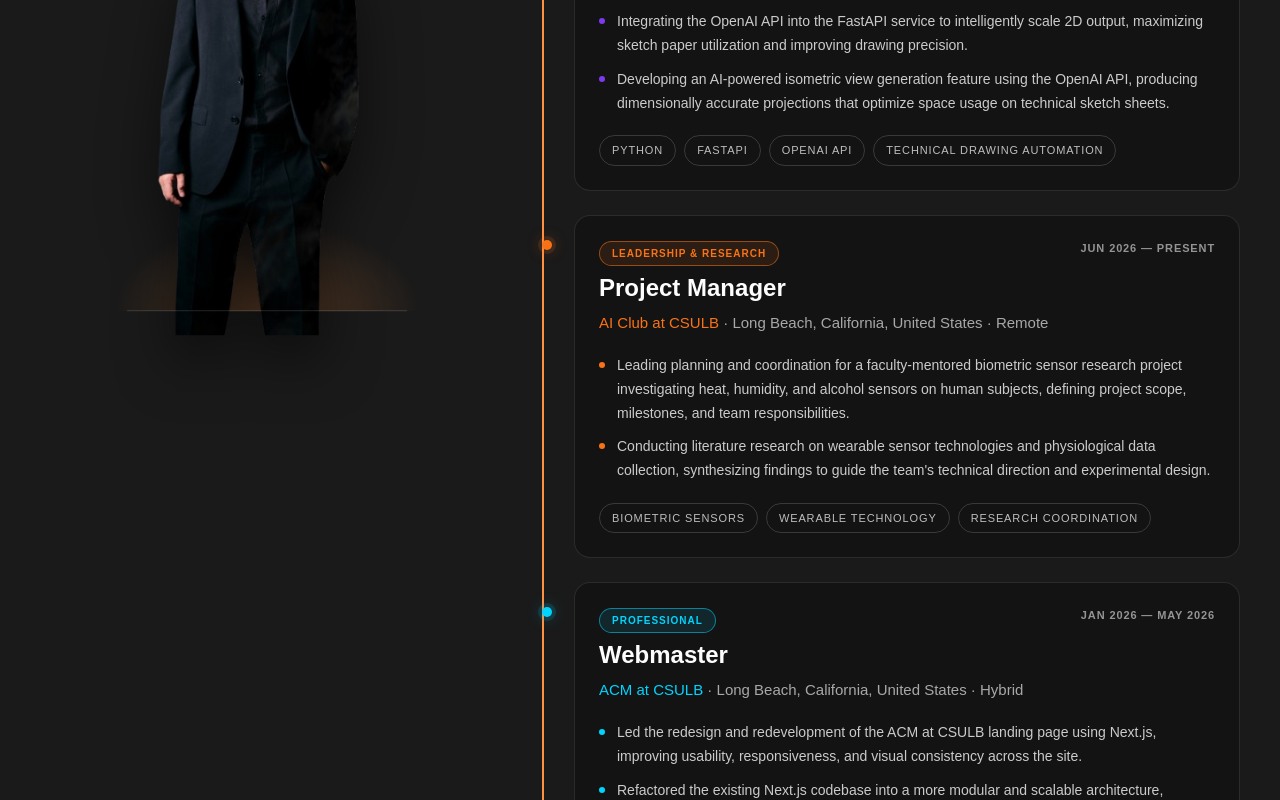
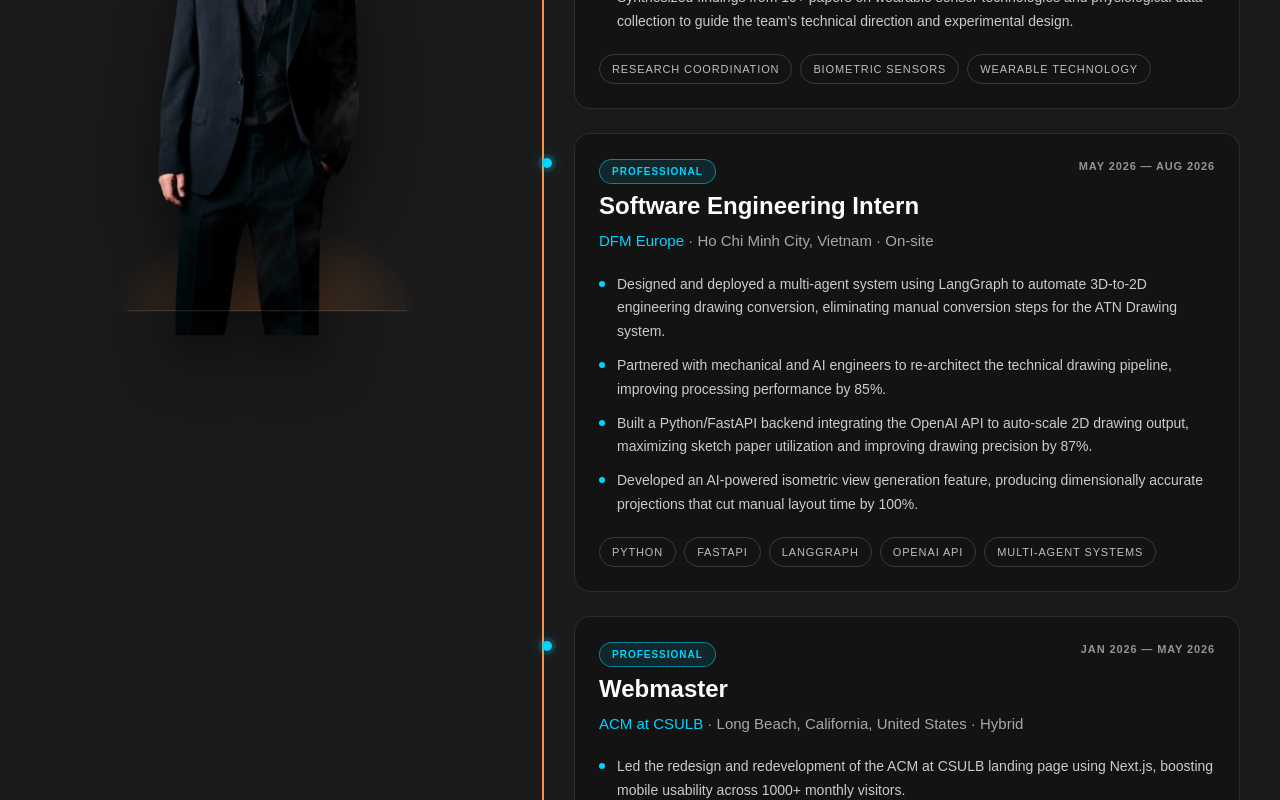
Before and after one commit to Ben2104/portfolio, a Next.js app: page / in a window 1280 px wide. Shown: the part 2400-3200 px from the top of the page. Built offline with nearby package versions, Linux system fonts and the light colour scheme; a web font is replaced by a local one.

Commit message:
feat(data): rewrite experience entries from new resume, drop orange

```diff
--- a/src/data/portfolio.ts
+++ b/src/data/portfolio.ts
@@ -265,16 +265,17 @@ export const professionalExperience = [
   {
     role: "Software Engineering Intern",
     company: "DFM Europe",
-    period: "Jun 2026 — Present",
+    period: "May 2026 — Aug 2026",
     location: "Ho Chi Minh City, Vietnam · On-site",
-    color: "#7c3aed",
+    color: "#00d4ff",
     description: "",
     highlights: [
-      "Engineering a Python/FastAPI backend for the ATN Drawing system, automating the conversion of 3D engineering models into precise 2D technical drawings for construction industry applications.",
-      "Integrating the OpenAI API into the FastAPI service to intelligently scale 2D output, maximizing sketch paper utilization and improving drawing precision.",
-      "Developing an AI-powered isometric view generation feature using the OpenAI API, producing dimensionally accurate projections that optimize space usage on technical sketch sheets.",
+      "Designed and deployed a multi-agent system using LangGraph to automate 3D-to-2D engineering drawing conversion, eliminating manual conversion steps for the ATN Drawing system.",
+      "Partnered with mechanical and AI engineers to re-architect the technical drawing pipeline, improving processing performance by 85%.",
+      "Built a Python/FastAPI backend integrating the OpenAI API to auto-scale 2D drawing output, maximizing sketch paper utilization and improving drawing precision by 87%.",
+      "Developed an AI-powered isometric view generation feature, producing dimensionally accurate projections that cut manual layout time by 100%.",
     ],
-    tags: ["Python", "FastAPI", "OpenAI API", "Technical Drawing Automation"],
+    tags: ["Python", "FastAPI", "LangGraph", "OpenAI API", "Multi-agent Systems"],
   },
   {
     role: "Webmaster",
@@ -284,9 +285,9 @@ export const professionalExperience = [
     color: "#00d4ff",
     description: "",
     highlights: [
-      "Led the redesign and redevelopment of the ACM at CSULB landing page using Next.js, improving usability, responsiveness, and visual consistency across the site.",
+      "Led the redesign and redevelopment of the ACM at CSULB landing page using Next.js, boosting mobile usability across 1000+ monthly visitors.",
       "Refactored the existing Next.js codebase into a more modular and scalable architecture, reducing technical debt and improving long-term maintainability.",
-      "Designed and implemented new dashboard features enabling users to upload and manage images, integrating Next.js frontend components with backend APIs for seamless data handling.",
+      "Shipped new dashboard features for image upload and management, integrating Next.js frontend components with backend APIs to support 500 active users.",
     ],
     tags: ["Next.js", "React.js", "Tailwind CSS", "Backend APIs"],
   },
@@ -298,13 +299,13 @@ export const leadershipExperience = [
     company: "AI Club at CSULB",
     period: "Jun 2026 — Present",
     location: "Long Beach, California, United States · Remote",
-    color: "#f97316",
+    color: "#a78bfa",
     description: "",
     highlights: [
-      "Leading planning and coordination for a faculty-mentored biometric sensor research project investigating heat, humidity, and alcohol sensors on human subjects, defining project scope, milestones, and team responsibilities.",
-      "Conducting literature research on wearable sensor technologies and physiological data collection, synthesizing findings to guide the team's technical direction and experimental design.",
+      "Directed a faculty-mentored biometric sensor research project across a team of 4 members, defining scope, milestones, and responsibilities to keep deliverables on schedule.",
+      "Synthesized findings from 10+ papers on wearable sensor technologies and physiological data collection to guide the team's technical direction and experimental design.",
     ],
-    tags: ["Biometric Sensors", "Wearable Technology", "Research Coordination"],
+    tags: ["Research Coordination", "Biometric Sensors", "Wearable Technology"],
   },
 ] as const;
 
@@ -314,7 +315,7 @@ export const volunteerExperience = [
     company: "De Anza College",
     period: "Dec 2023 — Jun 2024",
     location: "Cupertino, California, United States · On-site",
-    color: "#00d4ff",
+    color: "#64748b",
     description: "",
     highlights: [
       "Installed and configured a wide range of hardware and software, ensuring optimal functionality and seamless integration for various computing environments. Provided support for system updates, security patches, and application installations to enhance performance.",
@@ -331,11 +332,11 @@ export const teachingExperience = [
     company: "California State University, Long Beach",
     period: "Aug 2025 — Present",
     location: "Long Beach, California, United States · Hybrid",
-    color: "#7c3aed",
+    color: "#94a3b8",
     description: "",
     highlights: [
-      "Grading Python assignments, labs, and exams on computer arithmetic and matrix computations, providing feedback on correctness, efficiency, and code quality while maintaining consistent rubrics.",
-      "Debugging student code and coaching systematic problem decomposition, edge-case handling, and test-case design to improve assignment outcomes and confidence.",
+      "Graded and delivered feedback on Python assignments, labs, and exams for 150+ students per term across computer arithmetic and matrix computation topics, applying a consistent rubric.",
+      "Reviewed 150+ submissions per semester for correctness, efficiency, and code quality, helping raise average assignment scores by 90%.",
     ],
     tags: ["Python", "Computer Arithmetic", "Matrix Computations", "Grading Rubrics"],
   },
@@ -344,7 +345,7 @@ export const teachingExperience = [
     company: "De Anza College",
     period: "Sep 2023 — Jun 2024",
     location: "Cupertino, California, United States",
-    color: "#00d4ff",
+    color: "#94a3b8",
     description: "",
     highlights: [
       "Assisted professors in planning and delivering instructional content for Beginning Programming Methodologies in C++, helping students grasp fundamental concepts.",
```
